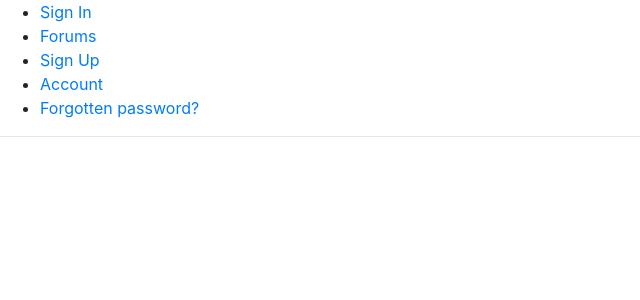
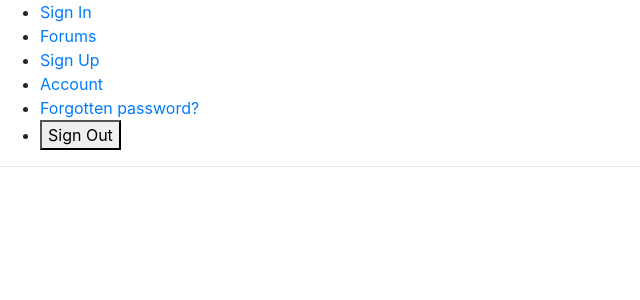
Before and after one commit to Dlunoe/ProjectForums, a React (Create React App) app in the folder project-forums-client/: page / in a window 1280 px wide. Shown: the top 300 px of the page, without its empty margins (0-640 px from the left). Built offline with nearby package versions, Linux system fonts and the light colour scheme; no server answers.

Commit message:
added sign out to Navigation

```diff
--- a/project-forums-client/src/Components/NavigationComponent/Navigation.js
+++ b/project-forums-client/src/Components/NavigationComponent/Navigation.js
@@ -1,6 +1,7 @@
 import React from 'react';
 import { Link } from 'react-router-dom';
 
+import SignOutButton from '../User/UserLogoutComponent/Logout'
 import * as ROUTES from '../../Constants/Routes';
 
 const Navigation = () =>(
@@ -21,6 +22,9 @@
             <li>
                 <Link to={ROUTES.PASSWORD_FORGET}>Forgotten password?</Link>
             </li>
+            <li>
+                <SignOutButton />
+            </li>
         </ul>
     </div>
 )
```
